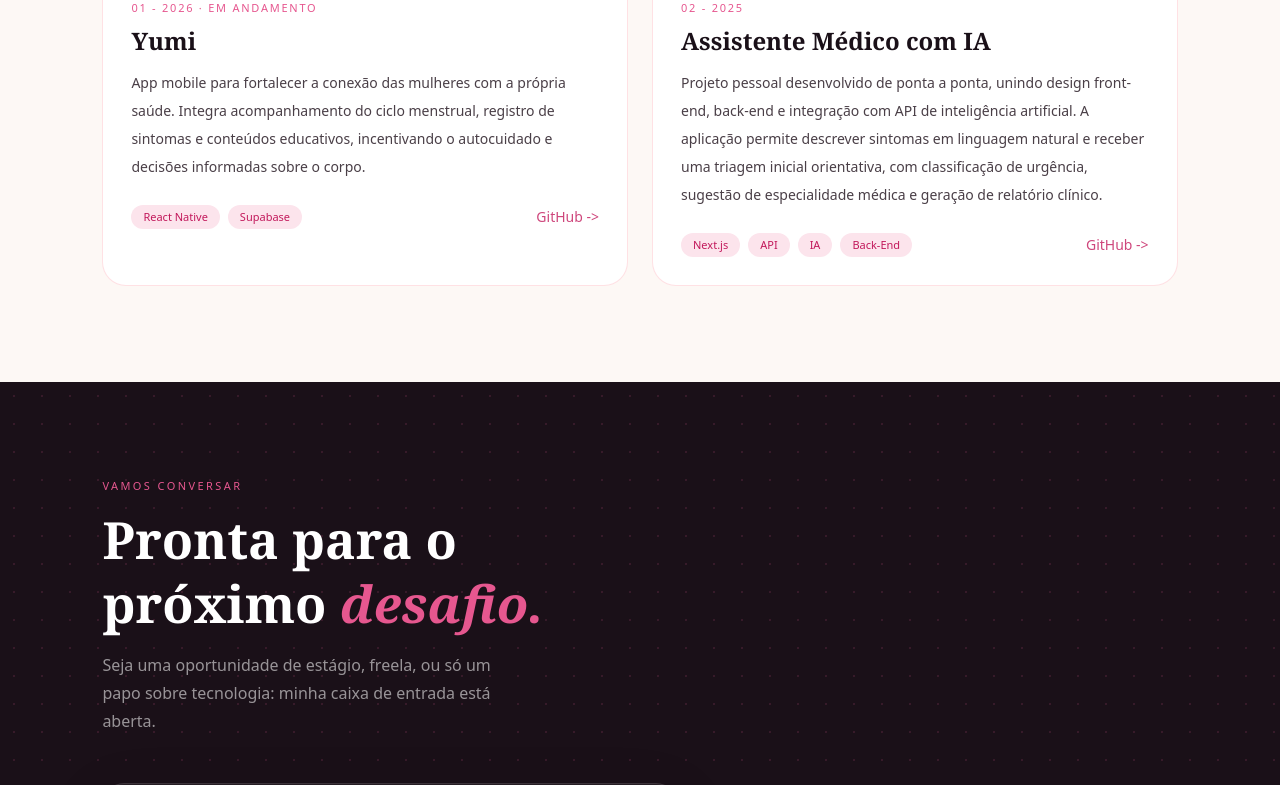
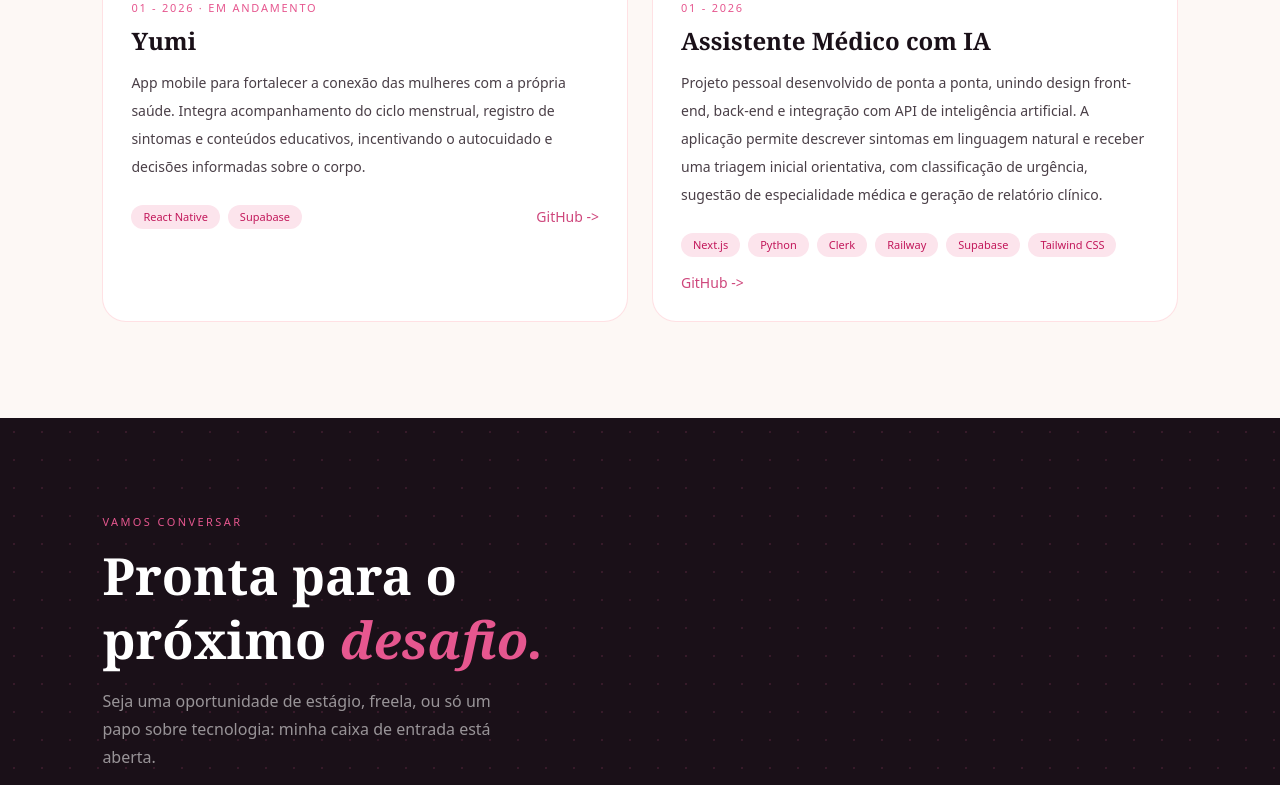
Before and after one commit to vmelox/portfolio, a Next.js app: page / in a window 1280 px wide. Shown: the part 2714-3499 px from the top of the page. Built offline with nearby package versions, Linux system fonts and the light colour scheme.

Commit message:
Update portfolio.ts

```diff
--- a/src/data/portfolio.ts
+++ b/src/data/portfolio.ts
@@ -40,11 +40,11 @@ export const projects = [
     mark: "YU",
   },
   {
-    number: "02 - 2025",
+    number: "01 - 2026",
     title: "Assistente Médico com IA",
     description:
       "Projeto pessoal desenvolvido de ponta a ponta, unindo design front-end, back-end e integração com API de inteligência artificial. A aplicação permite descrever sintomas em linguagem natural e receber uma triagem inicial orientativa, com classificação de urgência, sugestão de especialidade médica e geração de relatório clínico.",
-    tags: ["Next.js", "API", "IA", "Back-End"],
+    tags: ["Next.js", "Python", "Clerk", "Railway", "Supabase", "Tailwind CSS"],
     href: "https://github.com/vmelox",
     tone: "mint",
     mark: "IA",
```
